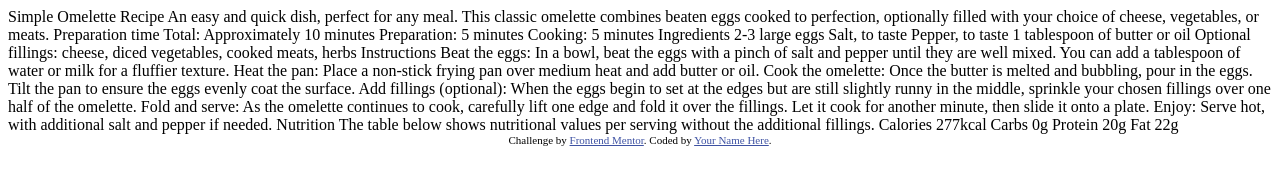
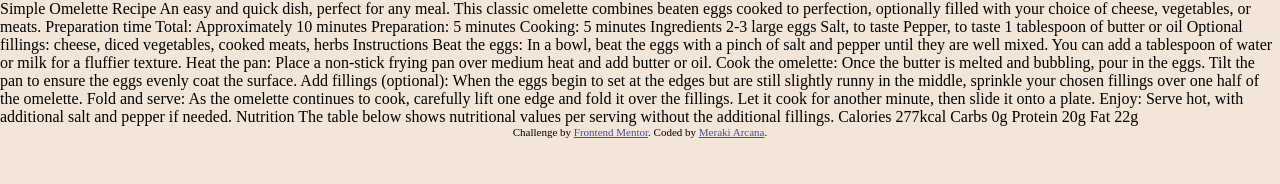
Before and after one commit to Meraki-Arcana/recipe-page-main, a plain HTML site: page recipe-page-main/index.html in a window 1280 px wide. Drawn offline with Linux system fonts and the light colour scheme.

Commit message:
Created initial CSS

```diff
--- a/recipe-page-main/index.html
+++ b/recipe-page-main/index.html
@@ -3,6 +3,8 @@
 <head>
   <meta charset="UTF-8">
   <meta name="viewport" content="width=device-width, initial-scale=1.0"> <!-- displays site properly based on user's device -->
+
+  <link rel="stylesheet" href="style.css">
 
   <link rel="icon" type="image/png" sizes="32x32" href="./assets/images/favicon-32x32.png">
 
@@ -71,7 +73,7 @@
 
   <div class="attribution">
     Challenge by <a href="https://www.frontendmentor.io?ref=challenge" target="_blank">Frontend Mentor</a>.
-    Coded by <a href="#">Your Name Here</a>.
+    Coded by <a href="#">Meraki Arcana</a>.
   </div>
 </body>
 </html>
--- /dev/null
+++ b/recipe-page-main/style.css
@@ -0,0 +1,20 @@
+@import url('https://fonts.googleapis.com/css2?family=Young+Serif&display=swap');
+
+* {
+    margin:0px;
+    padding:0px;
+    box-sizing: border-box;
+}
+
+:root {
+   --background-color:#f3e6d8;
+   --primary-color:#302d2c;
+   --secondary-color: #854632;
+   --preparation-text-color:#7b284f;
+   --preparation-box-color:#fff5fa;
+
+}
+
+body {
+    background-color: var(--background-color);
+}
```
Also changed, not shown: 1 other file.
